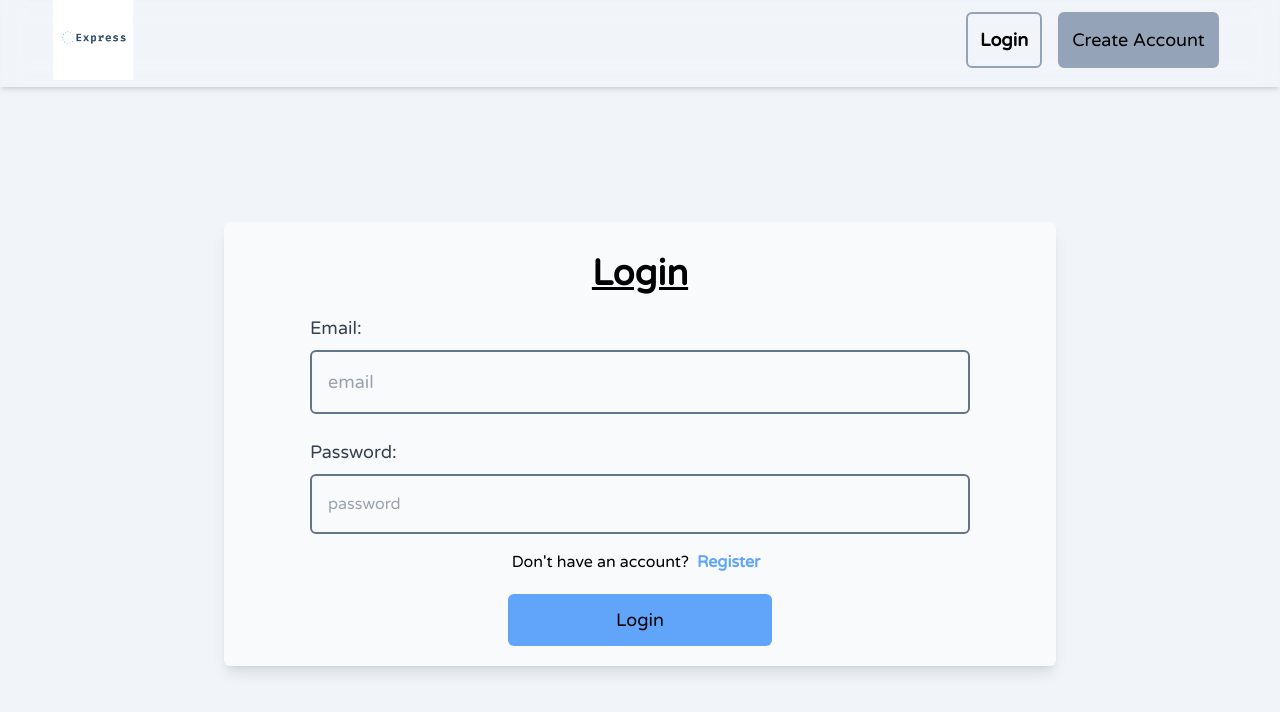
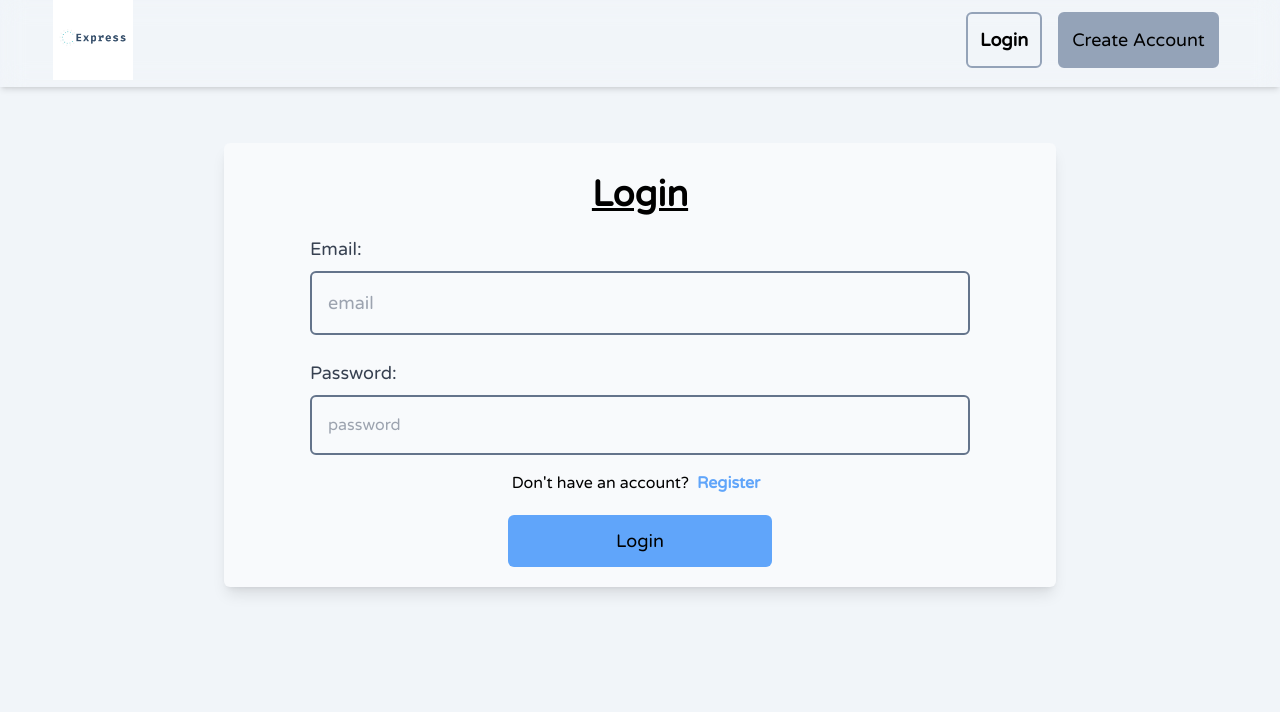
Before and after one commit to Vincent-ondeng/express, a React (Create React App) app in the folder client/: page /login in a window 1280 px wide. Shown: the top 712 px of the page. Built offline with nearby package versions, Linux system fonts and the light colour scheme.

Commit message:
fix: remove h-screen
caused the home page to be behind the navbar

```diff
--- a/client/src/App.js
+++ b/client/src/App.js
@@ -6,7 +6,7 @@ const router = createBrowserRouter(routes);
 
 function App() {
   return (
-    <div className="w-[100vw] h-screen bg-slate-100 flex flex-col items-center justify-center">
+    <div className="w-[100vw]  bg-slate-100 flex flex-col items-center justify-center">
       <RouterProvider router={router} />
     </div>
   );
--- a/client/src/components/Navbar.jsx
+++ b/client/src/components/Navbar.jsx
@@ -15,7 +15,7 @@ const Navbar = () => {
   };
   return (
     <>
-      <nav className=" shadow-md w-full capitalize sticky top-0 backdrop-blur-md">
+      <nav className=" shadow-md w-full capitalize sticky top-0 backdrop-blur-md mb-10">
         <div className="w-full inline-flex items-center justify-around text-lg">
           <div className="logo w-2/6">
             <Link to="/">
--- a/client/src/pages/Home.jsx
+++ b/client/src/pages/Home.jsx
@@ -17,10 +17,10 @@ const Home = () => {
       });
   }, []);
   return (
-    <div className="md:w-9/12 flex flex-col md:p-5 w-full px-4">
+    <main className="md:w-9/12 flex flex-col md:p-5 w-full px-4">
       {isLoading && <Loading />}
       {posts && <Feed posts={posts} />}
-    </div>
+    </main>
   );
 };
 
--- a/client/src/pages/Login.jsx
+++ b/client/src/pages/Login.jsx
@@ -41,9 +41,9 @@ const Login = () => {
       });
   };
   return (
-    <>
+    <div className="h-screen w-full">
       <Navbar />
-      <div className="w-full h-full flex flex-col items-center justify-center p-2 md:p-4">
+      <div className="w-full flex flex-col items-center justify-center p-2 md:p-4">
         <form
           onSubmit={handleLogin}
           className="w-full md:w-4/6 flex flex-col p-5 bg-slate-50 shadow-lg rounded-md items-center"
@@ -92,7 +92,7 @@ const Login = () => {
           </button>
         </form>
       </div>
-    </>
+    </div>
   );
 };
 
```
